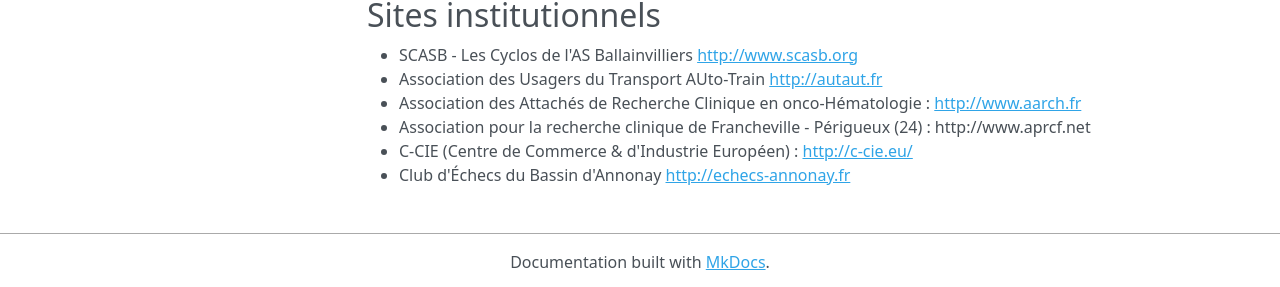
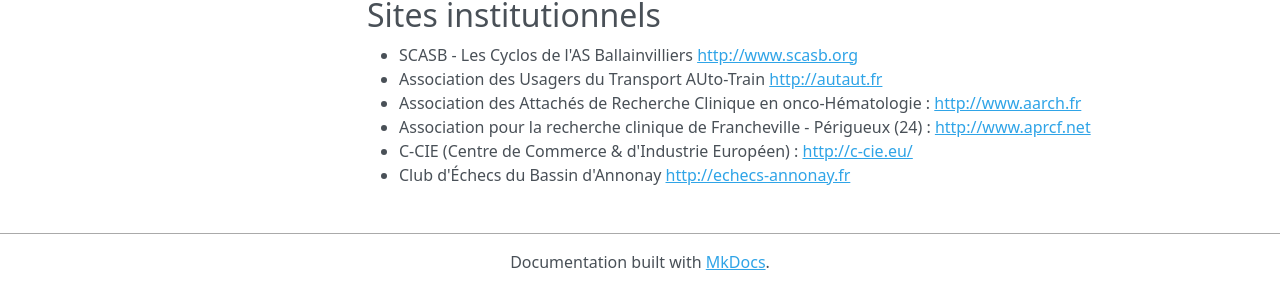
Before and after one commit to pluxml/PluXml-Wiki, an MkDocs documentation site: the page built from docs/divers/sites-realises-avec-pluxml.md, in a window 1280 px wide and 900 px high, scrolled down 557 px. Shown: the part 610-897 px from the top of the window. Built offline with MkDocs 1.6.1, drawn with Linux system fonts in a browser that asks for light colours; nearby versions of some CDN libraries; some of the changed lines change nothing that is shown.

Commit message:
Correction lien vers l'ARPCF

```diff
--- a/docs/divers/sites-realises-avec-pluxml.md
+++ b/docs/divers/sites-realises-avec-pluxml.md
@@ -45,6 +45,6 @@
 * SCASB - Les Cyclos de l'AS Ballainvilliers [http://www.scasb.org](http://www.scasb.org)
 * Association des Usagers du Transport AUto-Train [http://autaut.fr](http://autaut.fr)
 * Association des Attachés de Recherche Clinique en onco-Hématologie : [http://www.aarch.fr](http://www.aarch.fr)
-* Association pour la recherche clinique de Francheville - Périgueux (24) : http://www.aprcf.net
+* Association pour la recherche clinique de Francheville - Périgueux (24) : [http://www.aprcf.net](http://www.aprcf.net)
 * C-CIE (Centre de Commerce & d'Industrie Européen) : [http://c-cie.eu/](http://www.aarch.fr)
 * Club d'Échecs du Bassin d'Annonay [http://echecs-annonay.fr](http://www.aarch.fr)
```
